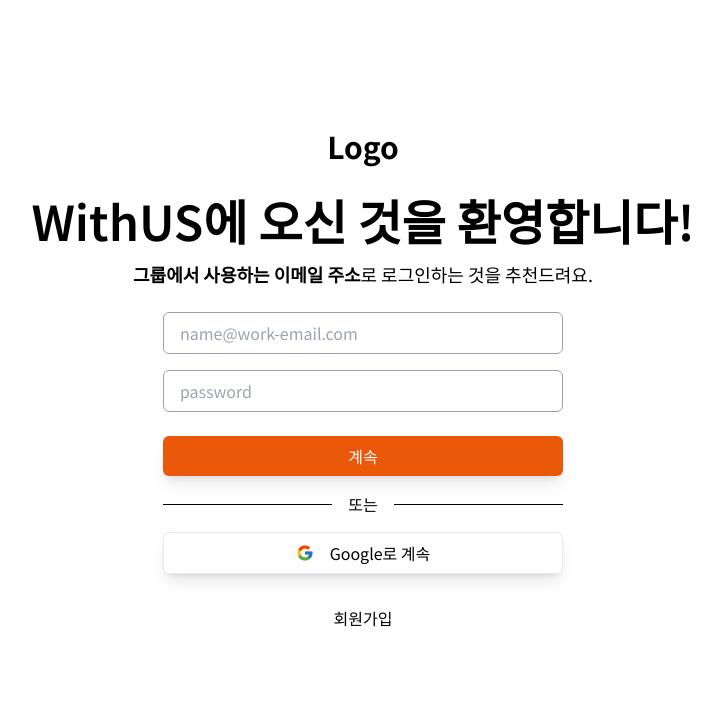
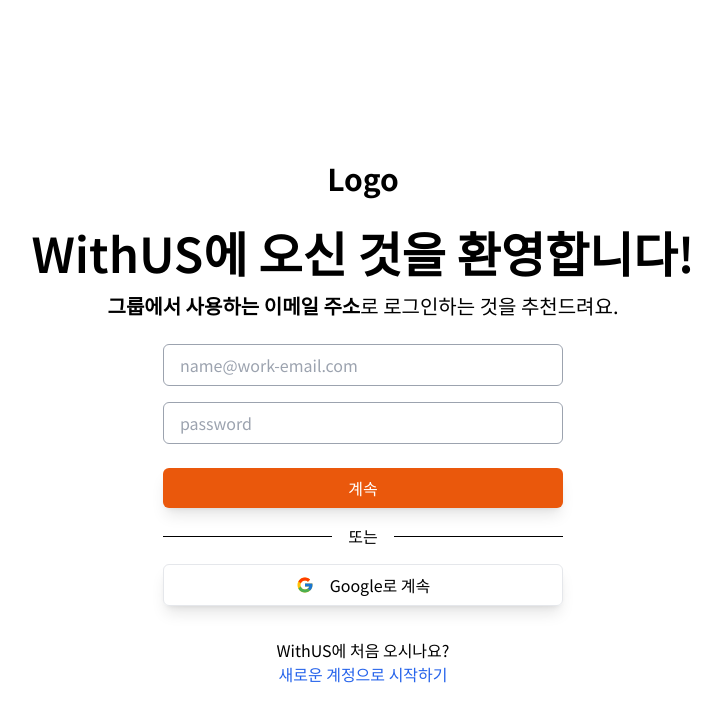
Before and after one commit to Acro-Potatoes/withus-fe, a Next.js app: page /sign/in in a window 1280 px wide. Shown: the top 722 px of the page, without its empty margins (277-999 px from the left). Built offline with nearby package versions, Linux system fonts and the light colour scheme.

Commit message:
Style: 회원가입 링크 스타일링

```diff
--- a/app/sign/in/page.tsx
+++ b/app/sign/in/page.tsx
@@ -9,7 +9,7 @@
             <h1 className="text-5xl font-semibold">
                 WithUS에 오신 것을 환영합니다!
             </h1>
-            <p className="text-lg">
+            <p className="text-xl">
                 <span className="font-semibold">
                     그룹에서 사용하는 이메일 주소
                 </span>
@@ -24,7 +24,10 @@
                 </div>
                 <GoogleButton />
             </div>
-            <Link href={'/sign/up'} className=''>회원가입</Link>
+            <div className='text-center'>
+                <p>WithUS에 처음 오시나요?</p>
+                <Link href={'/sign/up'} className='text-blue-600'>새로운 계정으로 시작하기</Link>
+            </div>
         </main>
     )
 }
--- a/app/sign/layout.tsx
+++ b/app/sign/layout.tsx
@@ -1,7 +1,7 @@
 import { ReactNode } from 'react'
 
 const SignLayout = ({ children }: { children: ReactNode }) => {
-    return <div className="flex justify-center mt-32">{children}</div>
+    return <div className="flex justify-center mt-40">{children}</div>
 }
 
 export default SignLayout
```
